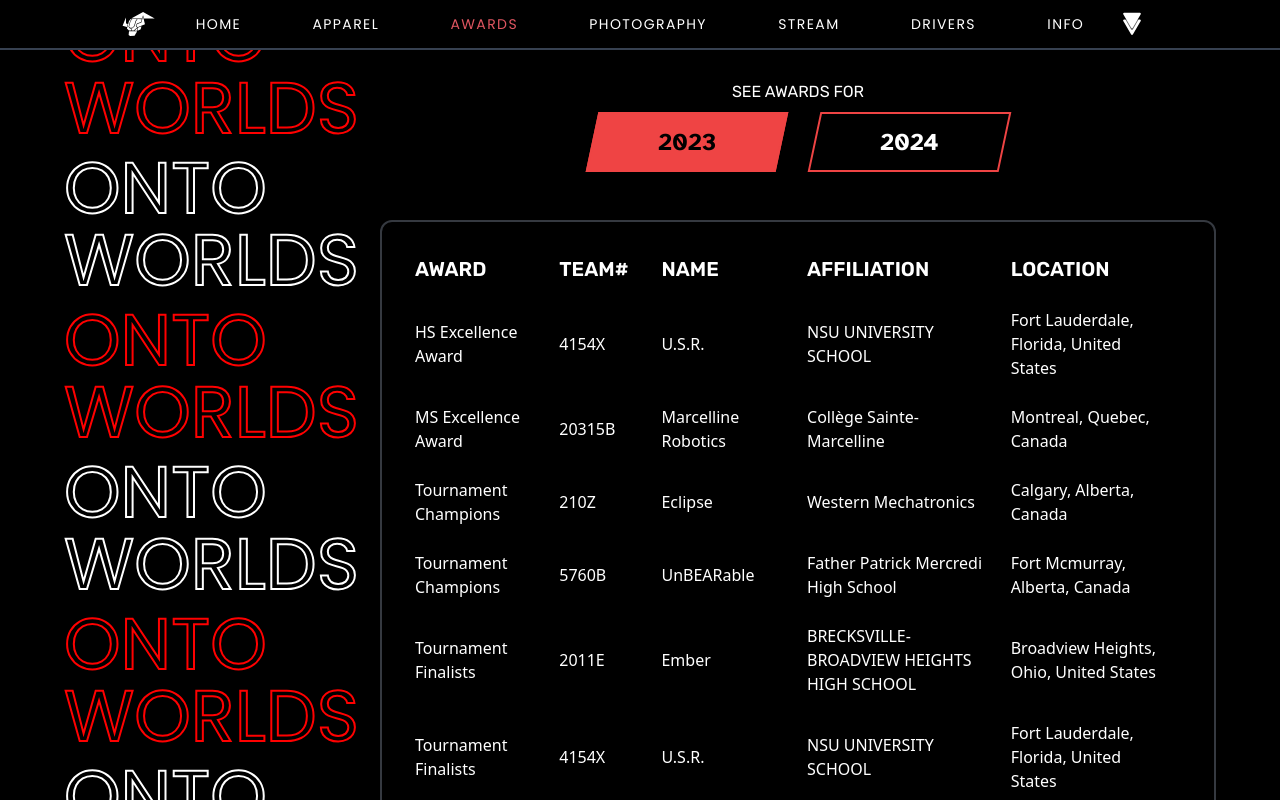
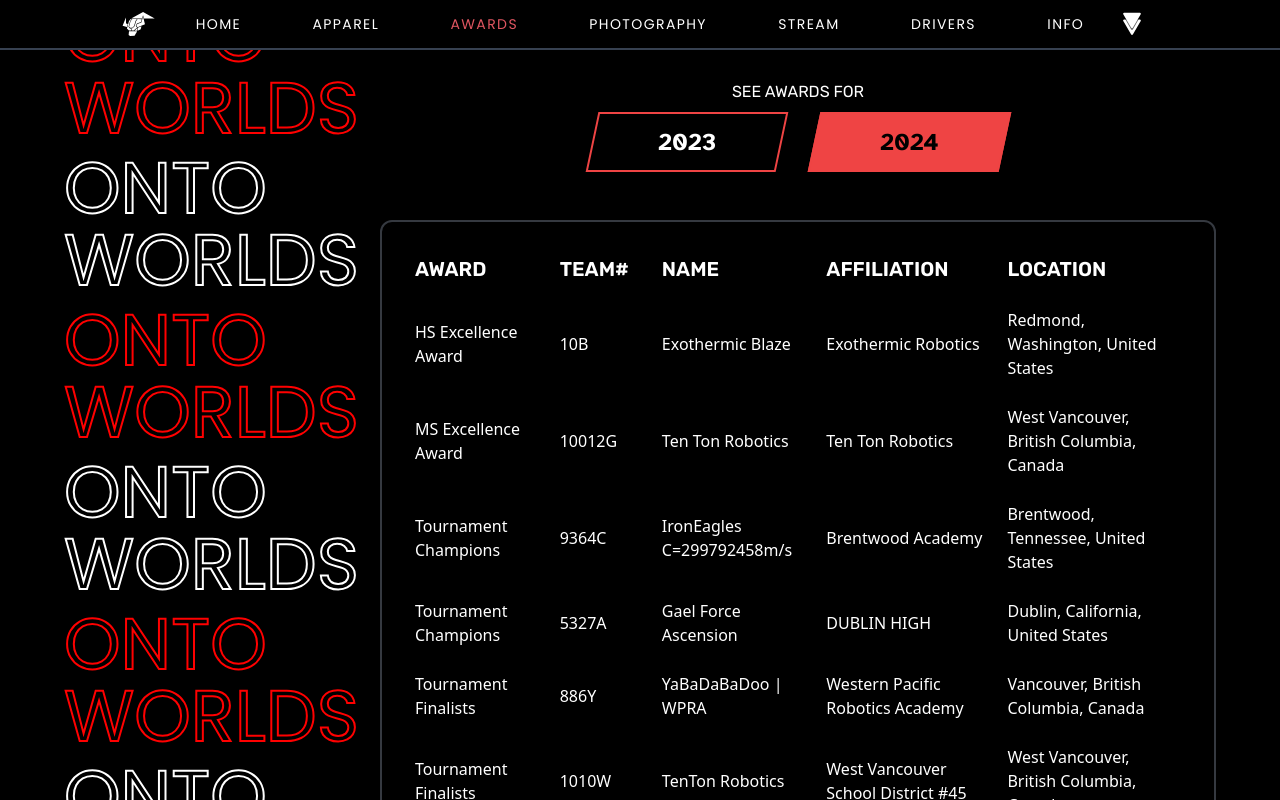
Before and after one commit to liuisaac/Mecha_Mayhem_App_2024, a React (Vite) app: page /awards in a window 1280 px wide. Built offline with nearby package versions, Linux system fonts and the light colour scheme; a web font is replaced by a local one.

Commit message:
See you in 2025!
Changes to be committed:
	modified:   src/components/Awards/AwardsDisplay/AwardsDisplay.jsx
	modified:   src/components/Photography/JumpToLinks/JumpToLinks.jsx
	modified:   src/pages/Apparel.jsx

```diff
--- a/src/components/Awards/AwardsDisplay/AwardsDisplay.jsx
+++ b/src/components/Awards/AwardsDisplay/AwardsDisplay.jsx
@@ -25,14 +25,32 @@ const tabContent = {
     { "award": "Inspire Award", "team #": "334Z", "name": "	Supernova ZZZZZZzzzz……", "affiliation": "SCIENCE ACADEMY STEM MAGNET", "location": "North Hollywood, California, United States" },
   ],
   "2024": [
-    // Empty tab will be displayed as yet to occur
+    { "award": "HS Excellence Award", "team #": "10B", "name": "Exothermic Blaze", "affiliation": "Exothermic Robotics", "location": "Redmond, Washington, United States" },
+    { "award": "MS Excellence Award", "team #": "10012G", "name": "Ten Ton Robotics", "affiliation": "Ten Ton Robotics	", "location": "West Vancouver, British Columbia, Canada" },
+    { "award": "Tournament Champions", "team #": "9364C	", "name": "IronEagles C=299792458m/s", "affiliation": "Brentwood Academy", "location": "Brentwood, Tennessee, United States" },
+    { "award": "Tournament Champions", "team #": "5327A", "name": "Gael Force Ascension	", "affiliation": "DUBLIN HIGH", "location": "Dublin, California, United States" },
+    { "award": "Tournament Finalists", "team #": "886Y", "name": "YaBaDaBaDoo | WPRA", "affiliation": "Western Pacific Robotics Academy", "location": "Vancouver, British Columbia, Canada" },
+    { "award": "Tournament Finalists", "team #": "1010W", "name": "TenTon Robotics", "affiliation": "West Vancouver School District #45", "location": "West Vancouver, British Columbia, Canada" },
+    { "award": "Design Award", "team #": "2775V", "name": "Jackson Area Robotics", "affiliation": "Jackson Area Robotics", "location": "Jackson, Tennessee, United States" },
+    { "award": "Robot Skills Champion", "team #": "1010W", "name": "TenTon Robotics", "affiliation": "West Vancouver School District #45", "location": "West Vancouver, British Columbia, Canada" },
+    { "award": "Robot Skills 2nd Place", "team #": "10012G", "name": "Ten Ton Robotics", "affiliation": "Ten Ton Robotics", "location": "West Vancouver, British Columbia, Canada" },
+    { "award": "Robot Skills 3rd Place", "team #": "9181S", "name": "Space", "affiliation": "Seaquam Secondary", "location": "Delta, British Columbia, Canada" },
+    { "award": "Judges Award", "team #": "50280R", "name": "Rocky Mountain Rangers", "affiliation": "Rocky Mountain Robotics", "location": "Greenwood Village, Colorado, United States" },
+    { "award": "Innovate Award", "team #": "6030J", "name": "Jesters", "affiliation": "Arizona College Prep High School", "location": "Chandler, Arizona, United States" },
+    { "award": "Think Award", "team #": "210Z", "name": "Eclipse", "affiliation": "Western Mechatronics", "location": "Calgary, Alberta, Canada" },
+    { "award": "Amaze Award", "team #": "1010W", "name": "TenTon Robotics", "affiliation": "West Vancouver School District #45", "location": "West Vancouver, British Columbia, Canada" },
+    { "award": "Build Award", "team #": "9181S", "name": "Space", "affiliation": "Seaquam Secondary", "location": "Delta, British Columbia, Canada" },
+    { "award": "Create Award", "team #": "886Y", "name": "YaBaDaBaDoo | WPRA", "affiliation": "Western Pacific Robotics Academy", "location": "Vancouver, British Columbia, Canada" },
+    { "award": "Sportsmanship Award", "team #": "80634G", "name": "Loose Screws	", "affiliation": "	GREELEY WEST HIGH SCHOOL", "location": "Greeley, Colorado, United States" },
+    { "award": "Energy Award", "team #": "9594A", "name": "RoboCavs - Ascendant", "affiliation": "Collingwood School", "location": "West Vancouver, British Columbia, Canada" },
+    { "award": "Inspire Award", "team #": "2088H", "name": "Boopleanoot", "affiliation": "Western Mechatronics", "location": "Calgary, Alberta, Canada" },
   ],
 }
 
 
 const AwardsDisplay = () => {
 
-  const [currentTab, setCurrentTab] = useState("2023");
+  const [currentTab, setCurrentTab] = useState("2024");
 
   return (
     <div className='flex flex-col gap-12 mt-12'>
--- a/src/components/Photography/JumpToLinks/JumpToLinks.jsx
+++ b/src/components/Photography/JumpToLinks/JumpToLinks.jsx
@@ -16,6 +16,10 @@ const directoryData = {
     "Tim Videos": "https://drive.google.com/drive/folders/1f1RZNL3Q6-c05G4nBBFYR9TfTMBRJa2B?usp=drive_link",
 }
 
+const data2024 = {
+  "Merc Media Team" : "https://www.flickr.com/photos/mercmediateam/albums/"
+}
+
 const JumpToLinks = () => {
 
   return (
@@ -24,7 +28,7 @@ const JumpToLinks = () => {
 
         <div className='flex w-full gap-16'>
             <Directory data={directoryData} title={"2023"} />
-            <Directory title={"2024"} />
+            <Directory data = {data2024} title={"2024"} />
         </div>
 
     </div>
--- a/src/pages/Apparel.jsx
+++ b/src/pages/Apparel.jsx
@@ -5,12 +5,18 @@ import { incompletepage } from '../assets'
 //comment
 
 const Apparel = () => {
-  window.location.href = ('https://stores.inksoft.com/mechamayhem/shop/home');
+  // window.location.href = ('https://stores.inksoft.com/mechamayhem/shop/home');
 
+  // return (
+  //   <div className='w-screen h-screen bg-black text-white flex flex-row justify-center items-center text-6xl font-bold italics'>
+  //     Redirecting you...
+
+  //   </div>
+  // )
   return (
-    <div className='w-screen h-screen bg-black text-white flex flex-row justify-center items-center text-6xl font-bold italics'>
-      Redirecting you...
-
+    <div className='2-screen h-screen flex flex-col justify-center items-center bg-black text-white text-5xl text-center'>
+      Thanks for an amazing Mecha Mayhem 2024!
+      <span className='mt-4'>Stay tuned for 2025 merch!</span>
     </div>
   )
 }
```
